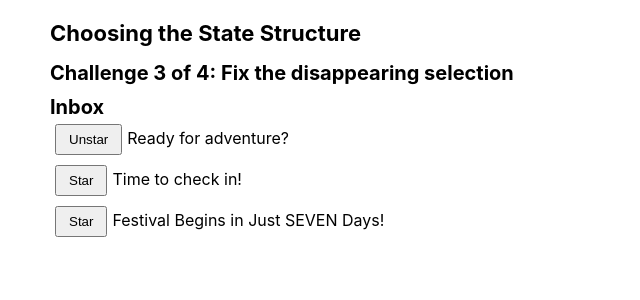
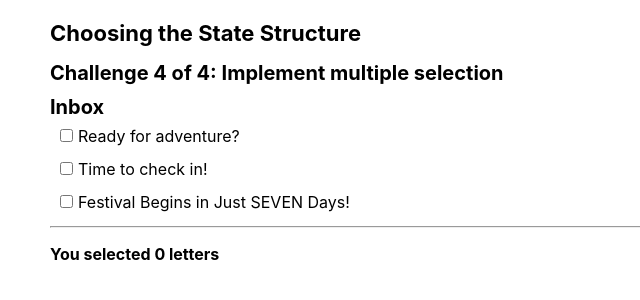
Before and after one commit to VladimirovMario/Sandbox, a React (Create React App) app in the folder 01. React documentation/02. Learn React/03. Managing State/: page / in a window 1280 px wide. Shown: the top 300 px of the page, without its empty margins (0-640 px from the left). Built offline with nearby package versions, Linux system fonts and the light colour scheme.

Commit message:
Fixed a component that’s not updating

```diff
--- a/01. React documentation/02. Learn React/03. Managing State/src/components/ChoosingTheStateStructure/ChoosingTheStateStructure.js
+++ b/01. React documentation/02. Learn React/03. Managing State/src/components/ChoosingTheStateStructure/ChoosingTheStateStructure.js
@@ -1,4 +1,5 @@
-import FixTheDisappearingSelection from './FixTheDisappearingSelection/FixTheDisappearingSelection';
+import ImplementMultipleSelection from './ImplementMultipleSelection/ImplementMultipleSelection';
+// import FixTheDisappearingSelection from './FixTheDisappearingSelection/FixTheDisappearingSelection';
 // import FixBrokenPackingList from './FixBrokenPackingList/FixBrokenPackingList';
 // import ComponentNotUpdating from './ComponentNotUpdating/ComponentNotUpdating';
 // import AvoidDeeplyNestedState from './AvoidDeeplyNestedState/AvoidDeeplyNestedState';
@@ -10,7 +11,8 @@ export default function ChoosingTheStateStructure() {
   return (
     <>
       <h1>Choosing the State Structure</h1>
-      <FixTheDisappearingSelection />
+      <ImplementMultipleSelection />
+      {/* <FixTheDisappearingSelection /> */}
       {/* <FixBrokenPackingList /> */}
       {/* <ComponentNotUpdating/> */}
       {/* <AvoidDeeplyNestedState /> */}
--- /dev/null
+++ b/01. React documentation/02. Learn React/03. Managing State/src/components/ChoosingTheStateStructure/ImplementMultipleSelection/ImplementMultipleSelection.js
@@ -0,0 +1,111 @@
+
+import { useState } from 'react';
+import { letters } from './data.js';
+import Letter from './Letter.js';
+
+export default function ImplementMultipleSelection() {
+  return (
+    <>
+      <h2>Challenge 4 of 4: Implement multiple selection</h2>
+      <MailClient />
+    </>
+  );
+}
+// https://react.dev/learn/choosing-the-state-structure
+/*
+ This explanation is for the first solution in the React documentation.
+One minor downside of using an array is that for each item, you’re calling selectedIds.includes(letter.id) to check whether it’s selected.
+If the array is very large, this can become a performance problem because array search with includes() takes linear time, and you’re doing this search for each individual item.
+To fix this, you can hold a Set in state instead, which provides a fast has() operation:
+Now each item does a selectedIds.has(letter.id) check, which is very fast.
+Keep in mind that you should not mutate objects in state, and that includes Sets, too. This is why the handleToggle function creates a copy of the Set first, and then updates that copy.
+*/
+function MailClient() {
+  const [selectedIds, setSelectedIds] = useState(new Set());
+
+  const selectedCount = selectedIds.size;
+
+  function handleToggle(toggledId) {
+    // Create a copy (to avoid mutation).
+    const nextIds = new Set(selectedIds);
+    if (nextIds.has(toggledId)) {
+      nextIds.delete(toggledId);
+    } else {
+      nextIds.add(toggledId);
+    }
+    setSelectedIds(nextIds);
+  }
+
+  return (
+    <>
+      <h2>Inbox</h2>
+      <ul>
+        {letters.map((letter) => (
+          <Letter
+            key={letter.id}
+            letter={letter}
+            isSelected={selectedIds.has(letter.id)}
+            onToggle={handleToggle}
+          />
+        ))}
+        <hr />
+        <p>
+          <b>You selected {selectedCount} letters</b>
+        </p>
+      </ul>
+    </>
+  );
+}
+
+// My solution
+/*
+import { useState } from 'react';
+import { letters as initialLetters } from './data.js';
+import Letter from './Letter.js';
+
+export default function ImplementMultipleSelection() {
+  return (
+    <>
+      <h2>Challenge 4 of 4: Implement multiple selection</h2>
+      <MailClient />
+    </>
+  );
+}
+
+function MailClient() {
+  const [letters, setData] = useState(initialLetters);
+  const selectedCount = letters.filter((l) => l.isStarred).length;
+
+  function handleToggle(toggledId) {
+    setData(
+      letters.map((letter) => {
+        if (letter.id === toggledId) {
+          return { ...letter, isStarred: !letter.isStarred };
+        } else {
+          return letter;
+        }
+      })
+    );
+  }
+
+  return (
+    <>
+      <h2>Inbox</h2>
+      <ul>
+        {letters.map((letter) => (
+          <Letter
+            key={letter.id}
+            letter={letter}
+            isSelected={letter.isStarred}
+            onToggle={handleToggle}
+          />
+        ))}
+        <hr />
+        <p>
+          <b>You selected {selectedCount} letters</b>
+        </p>
+      </ul>
+    </>
+  );
+}
+*/
--- /dev/null
+++ b/01. React documentation/02. Learn React/03. Managing State/src/components/ChoosingTheStateStructure/ImplementMultipleSelection/Letter.js
@@ -0,0 +1,18 @@
+import styles from './Letter.module.css';
+
+export default function Letter({ letter, onToggle, isSelected }) {
+  return (
+    <li className={isSelected ? styles.selected : ''}>
+      <label>
+        <input
+          type="checkbox"
+          checked={isSelected}
+          onChange={() => {
+            onToggle(letter.id);
+          }}
+        />
+        {letter.subject}
+      </label>
+    </li>
+  );
+}
--- /dev/null
+++ b/01. React documentation/02. Learn React/03. Managing State/src/components/ChoosingTheStateStructure/ImplementMultipleSelection/Letter.module.css
@@ -0,0 +1,14 @@
+input {
+  margin: 5px;
+}
+li {
+  border-radius: 5px;
+}
+label {
+  width: 100%;
+  padding: 5px;
+  display: inline-block;
+}
+.selected {
+  background: #d2eaff;
+}
--- /dev/null
+++ b/01. React documentation/02. Learn React/03. Managing State/src/components/ChoosingTheStateStructure/ImplementMultipleSelection/data.js
@@ -0,0 +1,17 @@
+export const letters = [
+  {
+    id: 0,
+    subject: 'Ready for adventure?',
+    isStarred: true,
+  },
+  {
+    id: 1,
+    subject: 'Time to check in!',
+    isStarred: false,
+  },
+  {
+    id: 2,
+    subject: 'Festival Begins in Just SEVEN Days!',
+    isStarred: false,
+  },
+];
```
